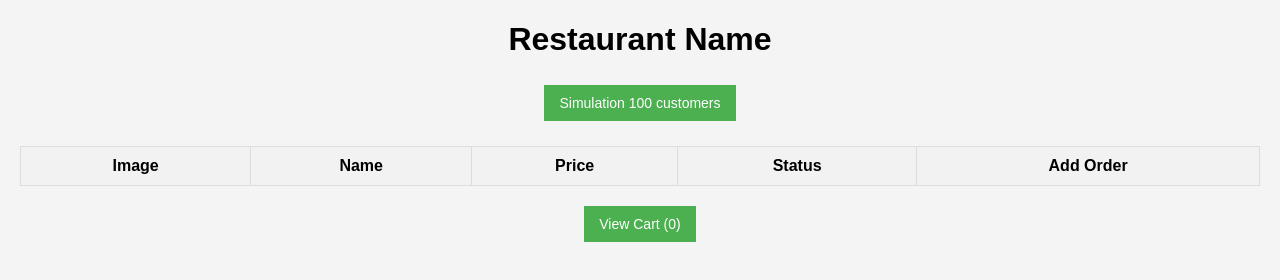
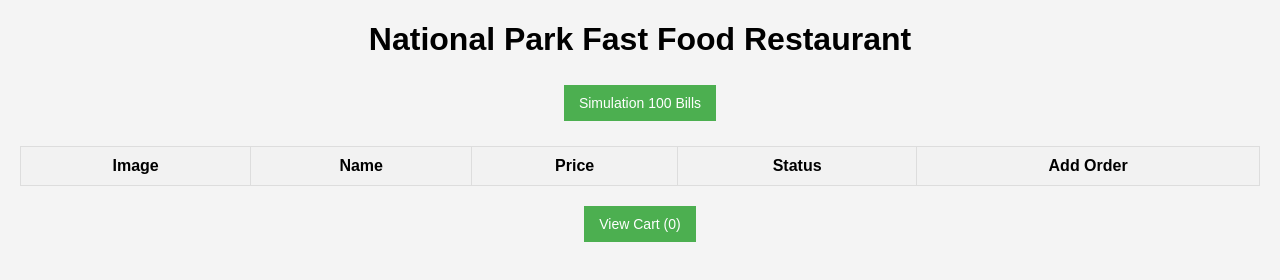
Before and after one commit to Minhbui100/Restaurant, a plain HTML site: page public/index.html in a window 1280 px wide. Drawn offline with Linux system fonts and the light colour scheme; no server answers.

Commit message:
Update index.html

```diff
--- a/public/index.html
+++ b/public/index.html
@@ -1,16 +1,18 @@
 <!DOCTYPE html>
 <html lang="en">
+
 <head>
     <meta charset="UTF-8" />
     <meta name="viewport" content="width=device-width, initial-scale=1.0" />
     <title>Restaurant Order</title>
     <link rel="stylesheet" href="./style.css" />
 </head>
+
 <body>
     <!-- Restaurant Name -->
     <header>
-      <h1>Restaurant Name</h1>
-      <button id="simulationBtn">Simulation 100 customers</button>
+        <h1>National Park Fast Food Restaurant</h1>
+        <button id="simulationBtn">Simulation 100 Bills</button>
     </header>
 
     <!-- Restaurant Menu -->
```
Lines whose indentation alone changed are shown as unchanged.
